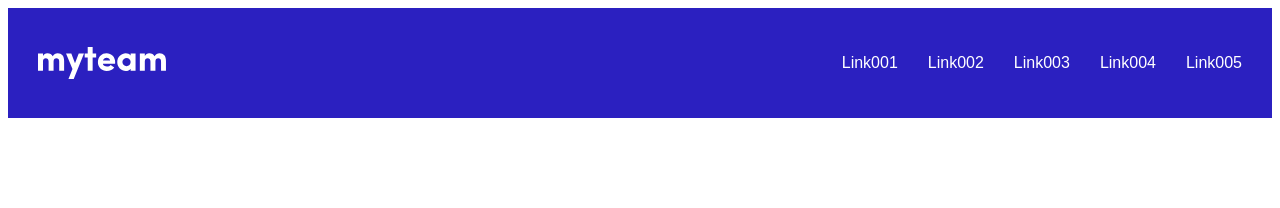
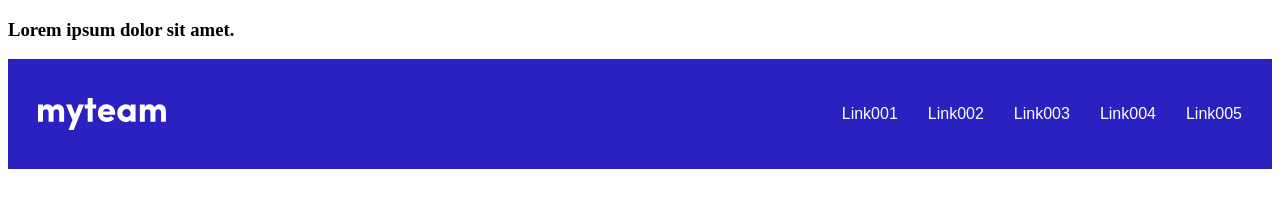
Before and after one commit to AkbaraliSh/checked, a plain HTML site: page index.html in a window 1280 px wide. Drawn offline with Linux system fonts and the light colour scheme.

Commit message:
initial commt

```diff
--- a/index.html
+++ b/index.html
@@ -9,18 +9,7 @@
     <link rel="stylesheet" href="./style.css">
 </head>
 <body>
-    <!-- <div class="box"></div> -->
-    <!-- <h1>
-        <span>A</span>
-        <span>k</span>
-        <span>b</span>
-        <span>a</span>
-        <span>r</span>
-        <span>a</span>
-        <span>l</span>
-        <span>i</span>
-    </h1> -->
-
+    <h3>Lorem ipsum dolor sit amet.</h3>
 
 
 
```
